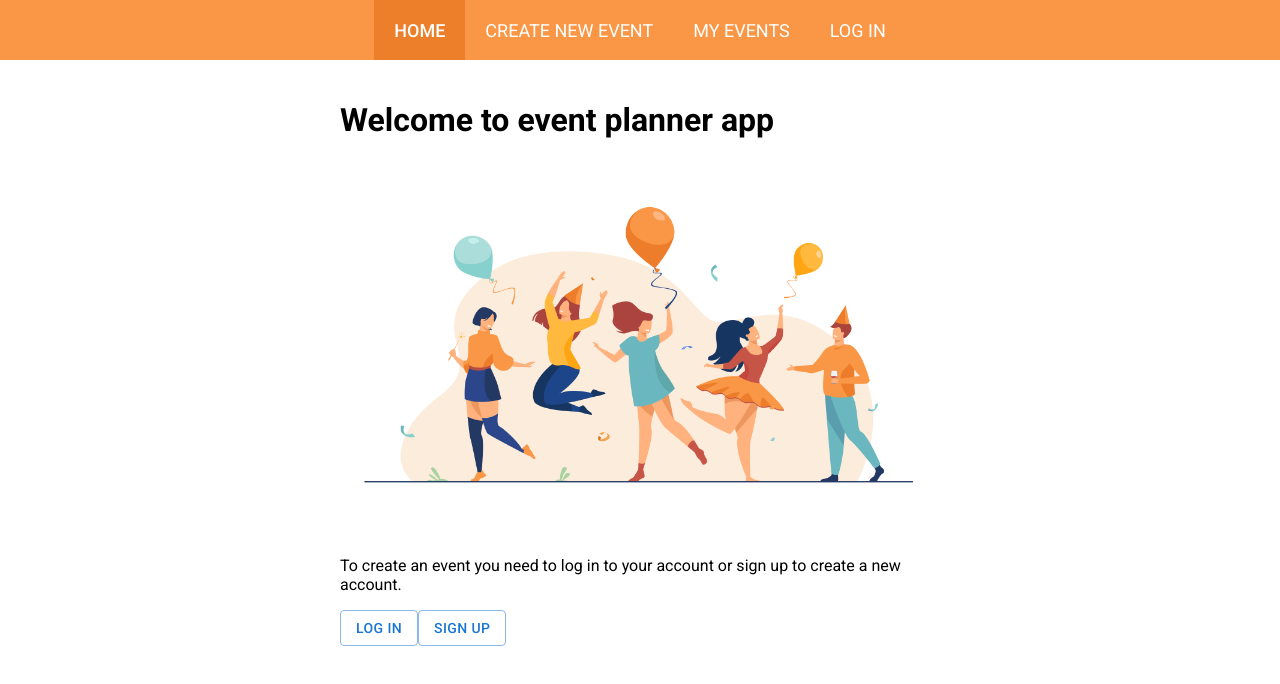
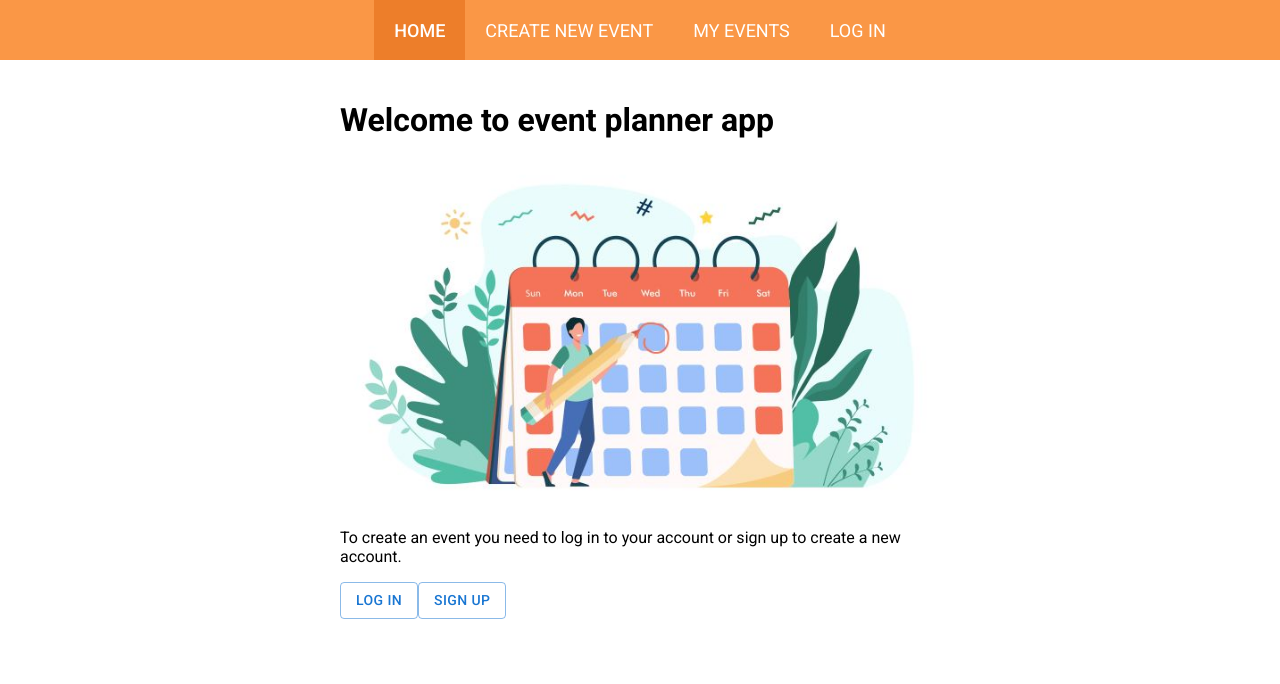
Before and after one commit to mistscale/final-project, a React (Create React App) app in the folder frontend/: page / in a window 1280 px wide. Shown: the top 684 px of the page. Built offline with nearby package versions, Linux system fonts and the light colour scheme.

Commit message:
change images

```diff
--- a/frontend/src/pages/MyEvents.js
+++ b/frontend/src/pages/MyEvents.js
@@ -3,7 +3,7 @@ import { useSelector, useDispatch } from 'react-redux';
 import { useNavigate } from 'react-router-dom';
 import styled from 'styled-components';
 //import { EVENT_URL } from 'utils/urls';
-import image from '../images/welcome.jpg';
+import image from '../images/illustration.jpg';
 import user from 'reducers/user';
 
 import Card from '@mui/material/Card';
@@ -53,7 +53,7 @@ const MyEvents = () => {
 					<Card sx={{ maxWidth: 400 }} key={item._id}>
 						<CardMedia
 							component='img'
-							height='140'
+							height='200'
 							src={image}
 							alt='event image'
 						/>
--- a/frontend/src/pages/Welcome.js
+++ b/frontend/src/pages/Welcome.js
@@ -1,7 +1,7 @@
 import React from 'react';
 import { useNavigate } from 'react-router-dom';
 
-import illustration from '../images/illustration.jpg';
+import image from '../images/welcome.jpg';
 
 import Button from '@mui/material/Button';
 
@@ -17,9 +17,9 @@ const Welcome = () => {
 		<div className='container'>
 			<h1>Welcome to event planner app</h1>
 			<img
-				src={illustration}
+				src={image}
 				className='illustration'
-				alt='illustration of a party'
+				alt='illustration of a calendar'
 			/>
 			<p>
 				To create an event you need to log in to your account or sign up to
```
